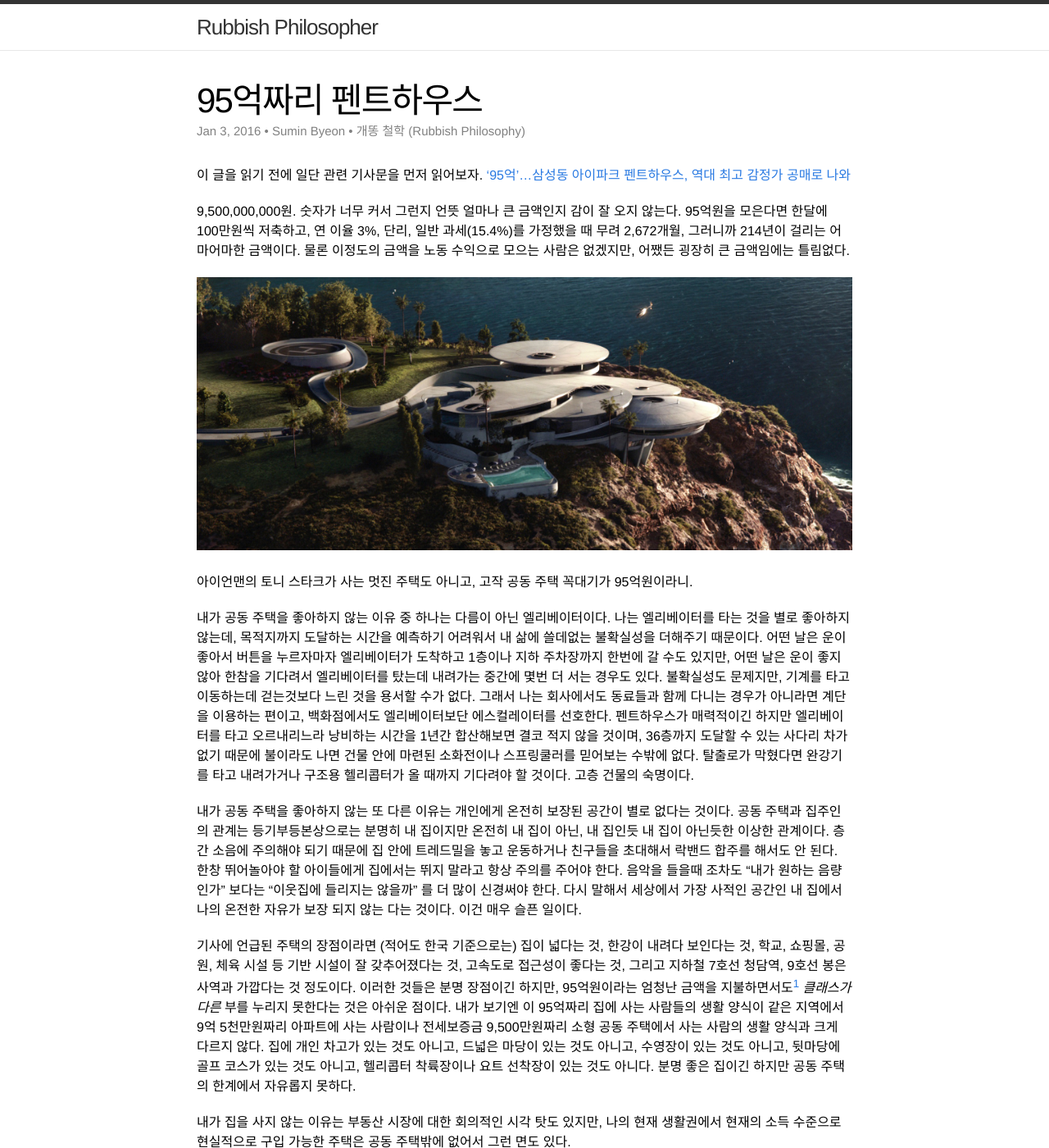
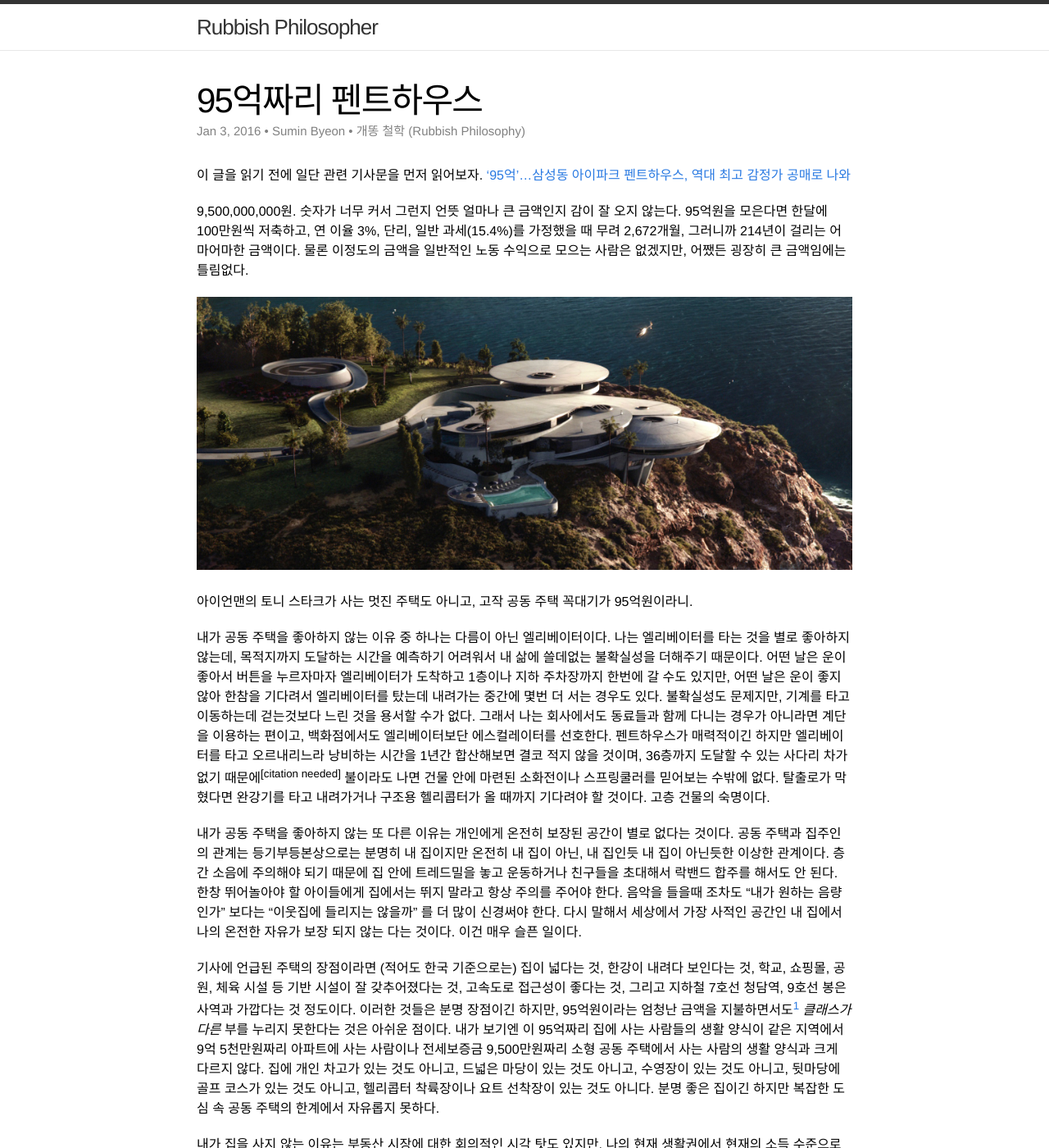
Before and after one commit to suminb/blog-suminb-com, a Jekyll site: the page built from _posts/2016-01-03-penthouse.markdown, in a window 1280 px wide and 1400 px high. Shown: the whole window at 82% size. Built offline with Jekyll 4.4.1, drawn with Linux system fonts in a browser that asks for light colours; comment, search, counter and statistics services are not loaded.

Commit message:
Revise a post

```diff
--- a/_posts/2016-01-03-penthouse.markdown
+++ b/_posts/2016-01-03-penthouse.markdown
@@ -14,17 +14,17 @@ author:
 
 이 글을 읽기 전에 일단 관련 기사문을 먼저 읽어보자. ['95억'...삼성동 아이파크 펜트하우스, 역대 최고 감정가 공매로 나와](http://land.hankyung.com/news/app/newsview.php?aid=2016010116881)
 
-9,500,000,000원. 숫자가 너무 커서 그런지 언뜻 얼마나 큰 금액인지 감이 잘 오지 않는다. 95억원을 모은다면 한달에 100만원씩 저축하고, 연 이율 3%, 단리, 일반 과세(15.4%)를 가정했을 때 무려 2,672개월, 그러니까 214년이 걸리는 어마어마한 금액이다. 물론 이정도의 금액을 노동 수익으로 모으는 사람은 없겠지만, 어쨌든 굉장히 큰 금액임에는 틀림없다.
+9,500,000,000원. 숫자가 너무 커서 그런지 언뜻 얼마나 큰 금액인지 감이 잘 오지 않는다. 95억원을 모은다면 한달에 100만원씩 저축하고, 연 이율 3%, 단리, 일반 과세(15.4%)를 가정했을 때 무려 2,672개월, 그러니까 214년이 걸리는 어마어마한 금액이다. 물론 이정도의 금액을 일반적인 노동 수익으로 모으는 사람은 없겠지만, 어쨌든 굉장히 큰 금액임에는 틀림없다.
 
 [<img src="/attachments/2016/tony-stark-mantion.jpg" alt="Tony Stark's Mantion" width="100%"/>](http://marvel-movies.wikia.com/wiki/Tony_Stark's_Mansion)
 
 아이언맨의 토니 스타크가 사는 멋진 주택도 아니고, 고작 공동 주택 꼭대기가 95억원이라니.
 
-내가 공동 주택을 좋아하지 않는 이유 중 하나는 다름이 아닌 엘리베이터이다. 나는 엘리베이터를 타는 것을 별로 좋아하지 않는데, 목적지까지 도달하는 시간을 예측하기 어려워서 내 삶에 쓸데없는 불확실성을 더해주기 때문이다. 어떤 날은 운이 좋아서 버튼을 누르자마자 엘리베이터가 도착하고 1층이나 지하 주차장까지 한번에 갈 수도 있지만, 어떤 날은 운이 좋지 않아 한참을 기다려서 엘리베이터를 탔는데 내려가는 중간에 몇번 더 서는 경우도 있다. 불확실성도 문제지만, 기계를 타고 이동하는데 걷는것보다 느린 것을 용서할 수가 없다. 그래서 나는 회사에서도 동료들과 함께 다니는 경우가 아니라면 계단을 이용하는 편이고, 백화점에서도 엘리베이터보단 에스컬레이터를 선호한다. 펜트하우스가 매력적이긴 하지만 엘리베이터를 타고 오르내리느라 낭비하는 시간을 1년간 합산해보면 결코 적지 않을 것이며, 36층까지 도달할 수 있는 사다리 차가 없기 때문에 불이라도 나면 건물 안에 마련된 소화전이나 스프링쿨러를 믿어보는 수밖에 없다. 탈출로가 막혔다면 완강기를 타고 내려가거나 구조용 헬리콥터가 올 때까지 기다려야 할 것이다. 고층 건물의 숙명이다.
+내가 공동 주택을 좋아하지 않는 이유 중 하나는 다름이 아닌 엘리베이터이다. 나는 엘리베이터를 타는 것을 별로 좋아하지 않는데, 목적지까지 도달하는 시간을 예측하기 어려워서 내 삶에 쓸데없는 불확실성을 더해주기 때문이다. 어떤 날은 운이 좋아서 버튼을 누르자마자 엘리베이터가 도착하고 1층이나 지하 주차장까지 한번에 갈 수도 있지만, 어떤 날은 운이 좋지 않아 한참을 기다려서 엘리베이터를 탔는데 내려가는 중간에 몇번 더 서는 경우도 있다. 불확실성도 문제지만, 기계를 타고 이동하는데 걷는것보다 느린 것을 용서할 수가 없다. 그래서 나는 회사에서도 동료들과 함께 다니는 경우가 아니라면 계단을 이용하는 편이고, 백화점에서도 엘리베이터보단 에스컬레이터를 선호한다. 펜트하우스가 매력적이긴 하지만 엘리베이터를 타고 오르내리느라 낭비하는 시간을 1년간 합산해보면 결코 적지 않을 것이며, 36층까지 도달할 수 있는 사다리 차가 없기 때문에<sup>[citation needed]</sup> 불이라도 나면 건물 안에 마련된 소화전이나 스프링쿨러를 믿어보는 수밖에 없다. 탈출로가 막혔다면 완강기를 타고 내려가거나 구조용 헬리콥터가 올 때까지 기다려야 할 것이다. 고층 건물의 숙명이다.
 
 내가 공동 주택을 좋아하지 않는 또 다른 이유는 개인에게 온전히 보장된 공간이 별로 없다는 것이다. 공동 주택과 집주인의 관계는 등기부등본상으로는 분명히 내 집이지만 온전히 내 집이 아닌, 내 집인듯 내 집이 아닌듯한 이상한 관계이다. 층간 소음에 주의해야 되기 때문에 집 안에 트레드밀을 놓고 운동하거나 친구들을 초대해서 락밴드 합주를 해서도 안 된다. 한창 뛰어놀아야 할 아이들에게 집에서는 뛰지 말라고 항상 주의를 주어야 한다. 음악을 들을때 조차도 "내가 원하는 음량인가" 보다는 "이웃집에 들리지는 않을까" 를 더 많이 신경써야 한다. 다시 말해서 세상에서 가장 사적인 공간인 내 집에서 나의 온전한 자유가 보장 되지 않는 다는 것이다. 이건 매우 슬픈 일이다.
 
-기사에 언급된 주택의 장점이라면 (적어도 한국 기준으로는) 집이 넓다는 것, 한강이 내려다 보인다는 것, 학교, 쇼핑몰, 공원, 체육 시설 등 기반 시설이 잘 갖추어졌다는 것, 고속도로 접근성이 좋다는 것, 그리고 지하철 7호선 청담역, 9호선 봉은사역과 가깝다는 것 정도이다. 이러한 것들은 분명 장점이긴 하지만, 95억원이라는 엄청난 금액을 지불하면서도[^3] *클래스가 다른* 부를 누리지 못한다는 것은 아쉬운 점이다. 내가 보기엔 이 95억짜리 집에 사는 사람들의 생활 양식이 같은 지역에서 9억 5천만원짜리 아파트에 사는 사람이나 전세보증금 9,500만원짜리 소형 공동 주택에서 사는 사람의 생활 양식과 크게 다르지 않다. 집에 개인 차고가 있는 것도 아니고, 드넓은 마당이 있는 것도 아니고, 수영장이 있는 것도 아니고, 뒷마당에 골프 코스가 있는 것도 아니고, 헬리콥터 착륙장이나 요트 선착장이 있는 것도 아니다. 분명 좋은 집이긴 하지만 공동 주택의 한계에서 자유롭지 못하다.
+기사에 언급된 주택의 장점이라면 (적어도 한국 기준으로는) 집이 넓다는 것, 한강이 내려다 보인다는 것, 학교, 쇼핑몰, 공원, 체육 시설 등 기반 시설이 잘 갖추어졌다는 것, 고속도로 접근성이 좋다는 것, 그리고 지하철 7호선 청담역, 9호선 봉은사역과 가깝다는 것 정도이다. 이러한 것들은 분명 장점이긴 하지만, 95억원이라는 엄청난 금액을 지불하면서도[^3] *클래스가 다른* 부를 누리지 못한다는 것은 아쉬운 점이다. 내가 보기엔 이 95억짜리 집에 사는 사람들의 생활 양식이 같은 지역에서 9억 5천만원짜리 아파트에 사는 사람이나 전세보증금 9,500만원짜리 소형 공동 주택에서 사는 사람의 생활 양식과 크게 다르지 않다. 집에 개인 차고가 있는 것도 아니고, 드넓은 마당이 있는 것도 아니고, 수영장이 있는 것도 아니고, 뒷마당에 골프 코스가 있는 것도 아니고, 헬리콥터 착륙장이나 요트 선착장이 있는 것도 아니다. 분명 좋은 집이긴 하지만 복잡한 도심 속 공동 주택의 한계에서 자유롭지 못하다.
 
 내가 집을 사지 않는 이유는 부동산 시장에 대한 회의적인 시각 탓도 있지만, 나의 현재 생활권에서 현재의 소득 수준으로 현실적으로 구입 가능한 주택은 공동 주택밖에 없어서 그런 면도 있다.
 
```
